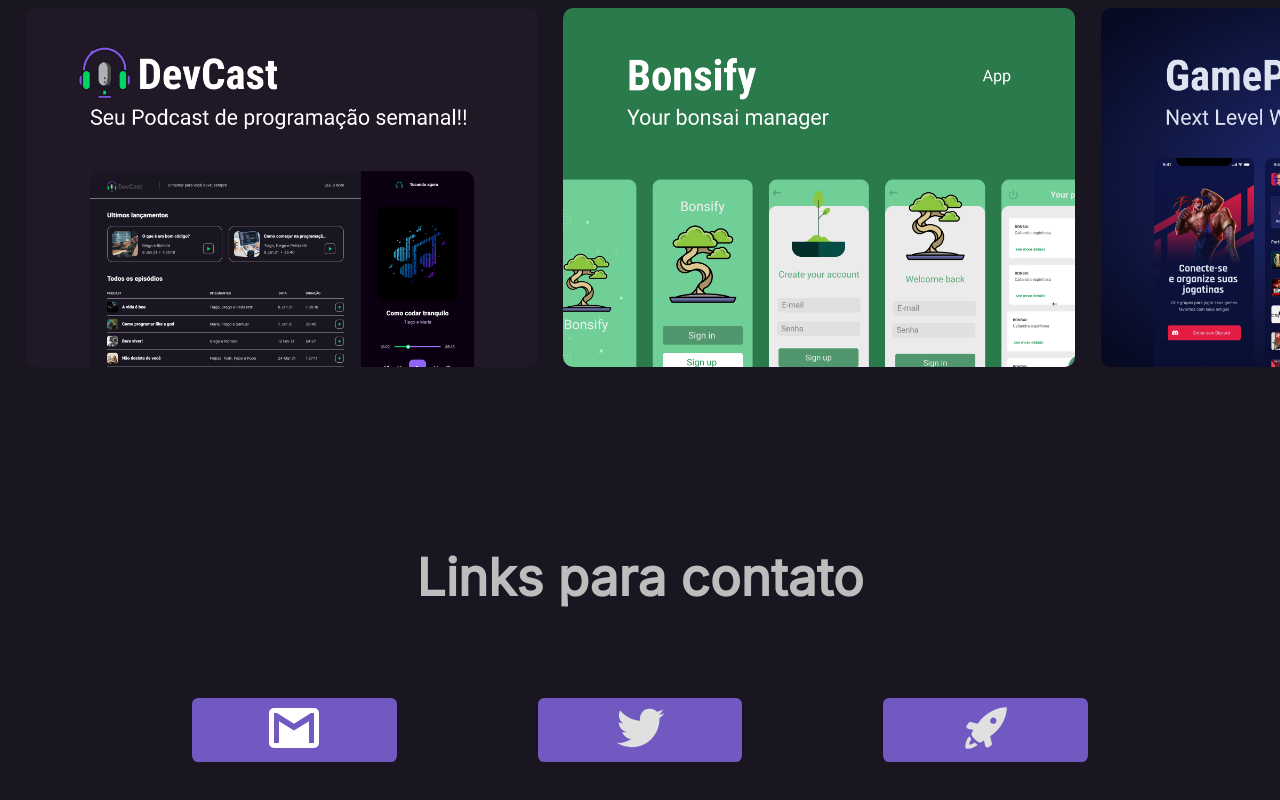
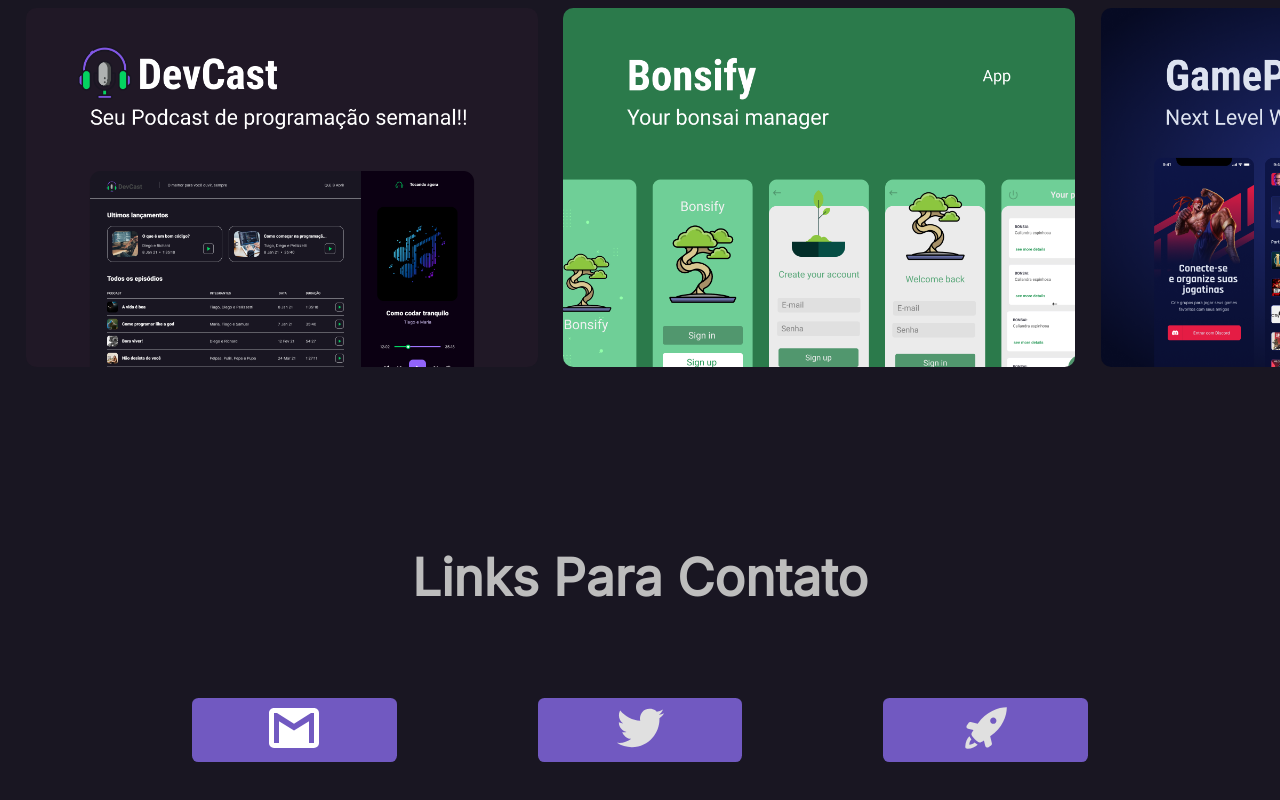
Before and after one commit to Vitor-Klein/Portifolio, a Next.js app: page / in a window 1280 px wide. Shown: the part 3146-3946 px from the top of the page. Built offline with nearby package versions, Linux system fonts and the light colour scheme.

Commit message:
change links title

```diff
--- a/src/components/Links/index.tsx
+++ b/src/components/Links/index.tsx
@@ -7,7 +7,7 @@
   return (
     <>
       <div className={styles.link}>
-        <h1>Links para contato</h1>
+        <h1>Links Para Contato</h1>
         <div className={styles.buttons}>
           <Link href="mailto:vitorhklein2@gmail.com">
             <div className={styles.margin}>
```
